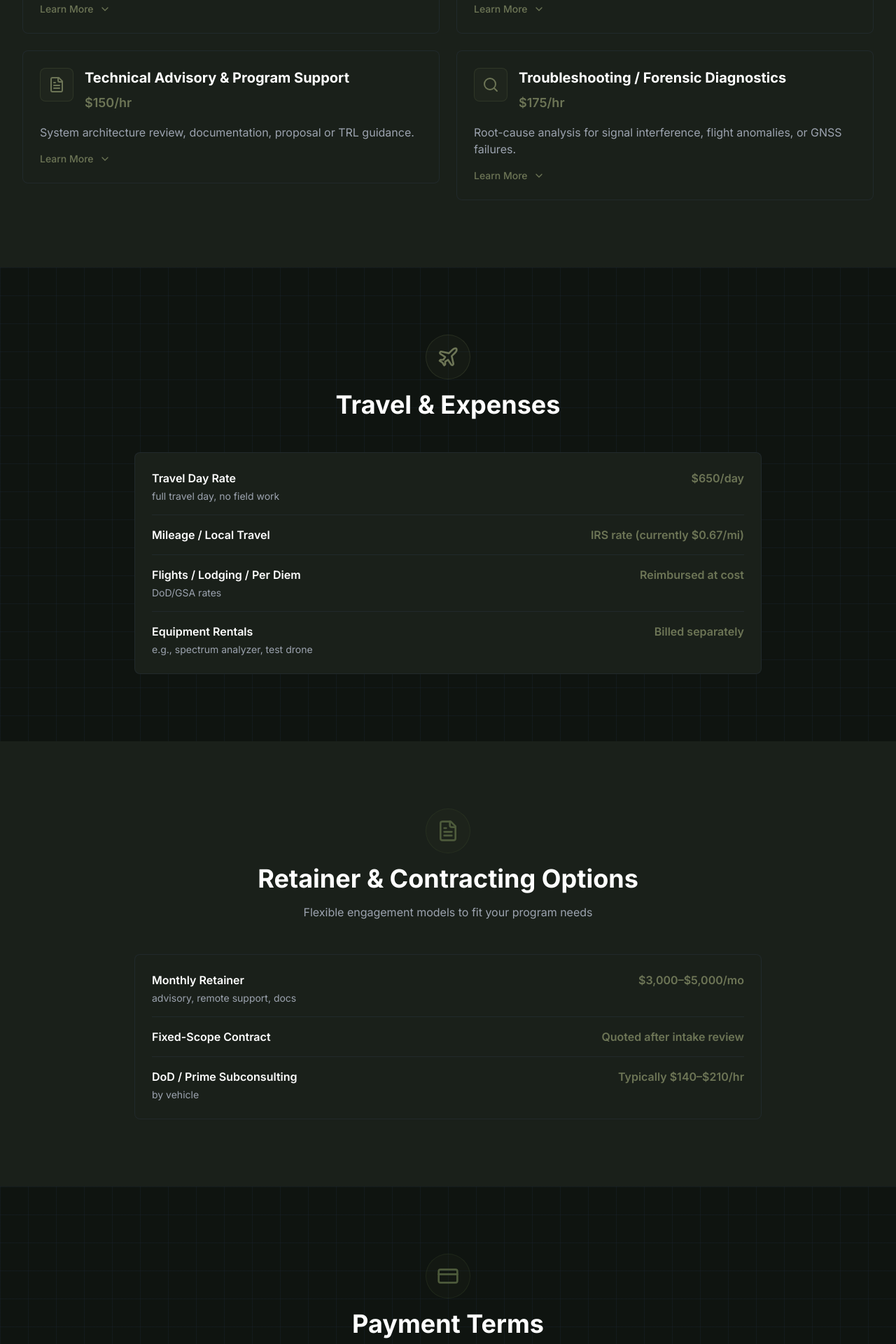
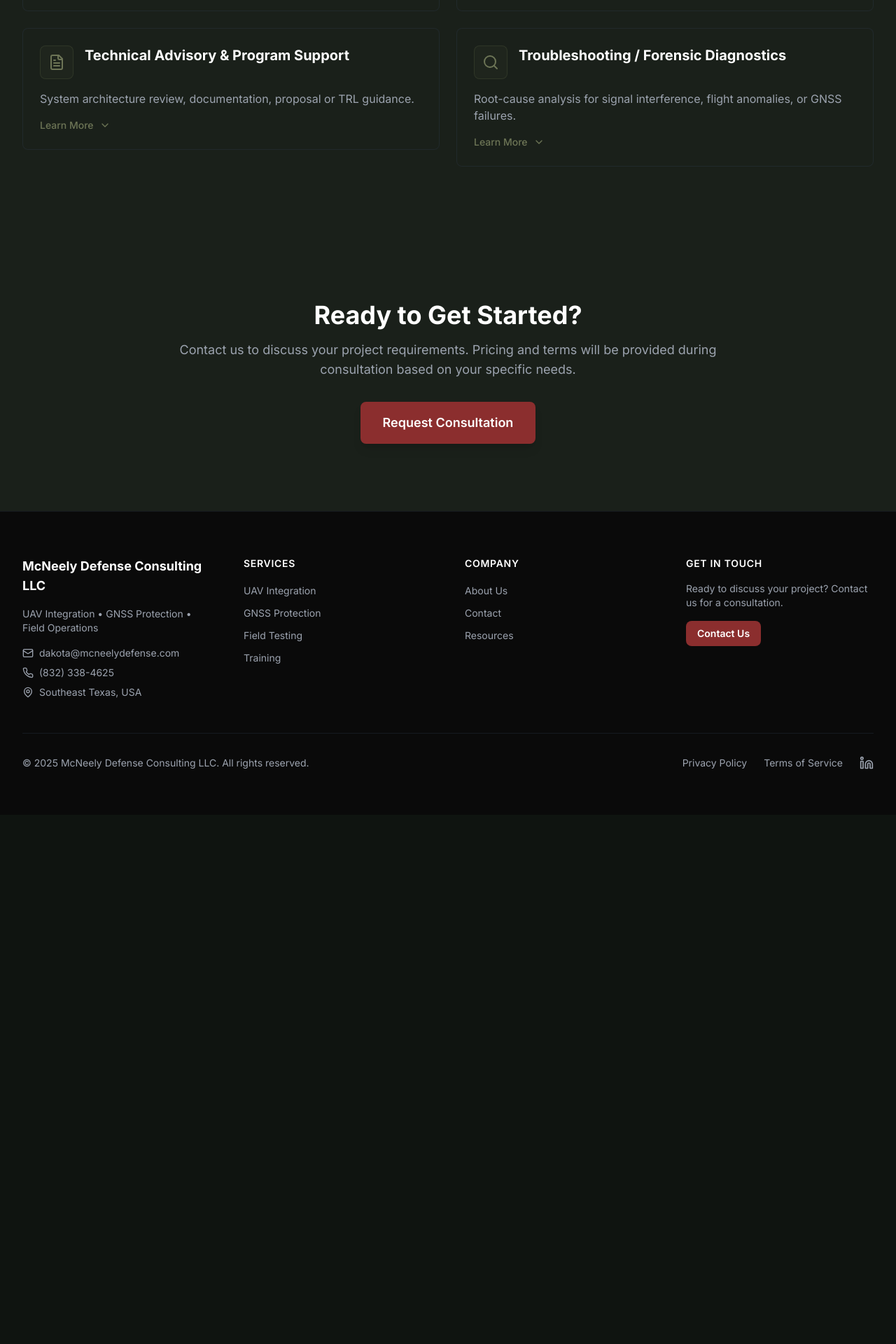
Before and after one commit to cdschexnide/mcneely-defense-consulting, a React (Vite) app: page /services in a window 1280 px wide. Shown: the part 860-2780 px from the top of the page at 70% size. After the commit the page ends 2024 px from the top, so only its background shows below. Built offline with nearby package versions, Linux system fonts and the light colour scheme.

Commit message:
removed rates

```diff
--- a/src/components/services/ServiceCard.tsx
+++ b/src/components/services/ServiceCard.tsx
@@ -22,7 +22,6 @@ export const ServiceCard: React.FC<ServiceCardProps> = ({ service }) => {
           </div>
           <div className="flex-grow">
             <h3 className="text-xl font-bold text-white mb-2">{service.title}</h3>
-            <p className="text-military-olive-light font-semibold text-lg">{service.rate}</p>
           </div>
         </div>
 
--- a/src/data/company.ts
+++ b/src/data/company.ts
@@ -28,15 +28,6 @@ Whether conducting live flight testing under GPS-denied conditions, troubleshoot
 };
 
 export const resources: Resource[] = [
-  {
-    id: "rate-chart",
-    title: "2025 Consulting Rate Chart",
-    description:
-      "Comprehensive breakdown of service rates, travel expenses, retainer options, and payment terms.",
-    fileUrl: "/src/docs/2025 Consulting Rate Chart.pdf",
-    fileSize: "510 KB",
-    fileType: "PDF",
-  },
   {
     id: "capability-statement",
     title: "McNeely Defense Consulting Capability Statement",
--- a/src/data/services.ts
+++ b/src/data/services.ts
@@ -6,7 +6,7 @@ export const services: Service[] = [
     title: 'UAV System Integration',
     description: 'System design, hardware setup, wiring, tuning, and validation.',
     detailedDescription: `McNeely Defense Consulting provides complete UAV system integration — from hardware wiring and power management to flight-controller setup and telemetry calibration. We specialize in Pixhawk-based platforms, ArduPilot configuration, and multi-sensor payload integration (GNSS, optical flow, telemetry, radar, and companion computers).`,
-    rate: '$175/hr or $1,200/day',
+    rate: '',
     icon: 'Drone',
     features: [
       'Wiring, UART/Bus mapping, and signal routing verification',
@@ -21,7 +21,7 @@ export const services: Service[] = [
     title: 'GNSS Protection & Navigation Consulting',
     description: 'Anti-jamming integration, spectrum testing, and multi-sensor fusion support.',
     detailedDescription: `We provide specialized consulting in GPS/GNSS anti-jamming, interference testing, and protected navigation architectures. Drawing from real-world field experience, we advise on resilient designs that integrate cleanly with modern autopilots and navigation systems.`,
-    rate: '$200/hr or $1,400/day',
+    rate: '',
     icon: 'Satellite',
     features: [
       'Antenna placement and cable routing optimization',
@@ -36,7 +36,7 @@ export const services: Service[] = [
     title: 'Field Testing & Validation',
     description: 'Flight testing, data collection, and post-mission analysis.',
     detailedDescription: `Our field engineers deliver end-to-end support for prototype, pre-production, and operational testing of unmanned systems. Services include flight verification, mission setup, and customer demonstrations in controlled or tactical environments.`,
-    rate: '$1,500/day (+ travel)',
+    rate: '',
     icon: 'Target',
     features: [
       'Dynamic flight testing and performance validation',
@@ -51,7 +51,7 @@ export const services: Service[] = [
     title: 'Operator Training & Mission Support',
     description: 'UAV pilot instruction, GCS setup, and mission readiness.',
     detailedDescription: `We provide structured training for engineering and operator teams on UAV configuration, GNSS troubleshooting, and resilient navigation practices. Each session includes live demonstration, documentation, and knowledge transfer to customer personnel.`,
-    rate: '$175/hr or $1,200/day',
+    rate: '',
     icon: 'GraduationCap',
     features: [
       'ArduPilot / Pixhawk setup and tuning',
@@ -66,7 +66,7 @@ export const services: Service[] = [
     title: 'Technical Advisory & Program Support',
     description: 'System architecture review, documentation, proposal or TRL guidance.',
     detailedDescription: `We assist engineering and program management teams with system design reviews, TRL advancement, and proposal development.`,
-    rate: '$150/hr',
+    rate: '',
     icon: 'FileText',
     features: [
       'Architecture and requirements analysis',
@@ -81,7 +81,7 @@ export const services: Service[] = [
     title: 'Troubleshooting / Forensic Diagnostics',
     description: 'Root-cause analysis for signal interference, flight anomalies, or GNSS failures.',
     detailedDescription: `Expert analysis and resolution of complex technical issues affecting UAV performance and navigation systems.`,
-    rate: '$175/hr',
+    rate: '',
     icon: 'Search',
     features: [
       'Flight log analysis and anomaly detection',
@@ -92,23 +92,3 @@ export const services: Service[] = [
     ]
   }
 ];
-
-export const pricingDetails = {
-  travel: [
-    { label: 'Travel Day Rate', value: '$650/day', note: 'full travel day, no field work' },
-    { label: 'Mileage / Local Travel', value: 'IRS rate (currently $0.67/mi)' },
-    { label: 'Flights / Lodging / Per Diem', value: 'Reimbursed at cost', note: 'DoD/GSA rates' },
-    { label: 'Equipment Rentals', value: 'Billed separately', note: 'e.g., spectrum analyzer, test drone' }
-  ],
-  retainer: [
-    { label: 'Monthly Retainer', value: '$3,000–$5,000/mo', note: 'advisory, remote support, docs' },
-    { label: 'Fixed-Scope Contract', value: 'Quoted after intake review' },
-    { label: 'DoD / Prime Subconsulting', value: 'Typically $140–$210/hr', note: 'by vehicle' }
-  ],
-  payment: [
-    { label: 'Deposit', value: '50% required to reserve on-site consulting' },
-    { label: 'Payment Terms', value: 'Net 15 for approved clients', note: 'otherwise payment due upon receipt' },
-    { label: 'Late Payments', value: '+2% weekly', note: '>15 days' },
-    { label: 'Travel Costs', value: 'Invoiced prior to mission' }
-  ]
-};
--- a/src/pages/Services.tsx
+++ b/src/pages/Services.tsx
@@ -1,12 +1,10 @@
 import React from 'react';
 import { motion } from 'framer-motion';
-import { Plane, FileText, CreditCard } from 'lucide-react';
 import { Section } from '../components/common/Section';
 import { Container } from '../components/common/Container';
-import { Card } from '../components/common/Card';
 import { Button } from '../components/common/Button';
 import { ServiceCard } from '../components/services/ServiceCard';
-import { services, pricingDetails } from '../data/services';
+import { services } from '../data/services';
 
 export const Services: React.FC = () => {
   return (
@@ -48,108 +46,6 @@ export const Services: React.FC = () => {
         </div>
       </Section>
 
-      {/* Travel & Expenses */}
-      <Section background="pattern">
-        <div className="max-w-4xl mx-auto">
-          <motion.div
-            initial={{ opacity: 0, y: 20 }}
-            whileInView={{ opacity: 1, y: 0 }}
-            viewport={{ once: true }}
-            className="text-center mb-12"
-          >
-            <div className="inline-flex items-center justify-center w-16 h-16 rounded-full bg-military-olive/10 border border-military-olive/30 mb-4">
-              <Plane size={32} className="text-military-olive-light" />
-            </div>
-            <h2 className="text-3xl md:text-4xl font-bold text-white mb-4">
-              Travel & Expenses
-            </h2>
-          </motion.div>
-
-          <Card>
-            <div className="space-y-4">
-              {pricingDetails.travel.map((item, index) => (
-                <div key={index} className="flex justify-between items-start pb-4 border-b border-tactical-gray/30 last:border-0 last:pb-0">
-                  <div>
-                    <p className="font-semibold text-white">{item.label}</p>
-                    {item.note && <p className="text-sm text-gray-400 mt-1">{item.note}</p>}
-                  </div>
-                  <p className="text-military-olive-light font-semibold">{item.value}</p>
-                </div>
-              ))}
-            </div>
-          </Card>
-        </div>
-      </Section>
-
-      {/* Retainer & Contracting Options */}
-      <Section background="elevated">
-        <div className="max-w-4xl mx-auto">
-          <motion.div
-            initial={{ opacity: 0, y: 20 }}
-            whileInView={{ opacity: 1, y: 0 }}
-            viewport={{ once: true }}
-            className="text-center mb-12"
-          >
-            <div className="inline-flex items-center justify-center w-16 h-16 rounded-full bg-military-green/10 border border-military-green/30 mb-4">
-              <FileText size={32} className="text-military-green-light" />
-            </div>
-            <h2 className="text-3xl md:text-4xl font-bold text-white mb-4">
-              Retainer & Contracting Options
-            </h2>
-            <p className="text-gray-400">
-              Flexible engagement models to fit your program needs
-            </p>
-          </motion.div>
-
-          <Card>
-            <div className="space-y-4">
-              {pricingDetails.retainer.map((item, index) => (
-                <div key={index} className="flex justify-between items-start pb-4 border-b border-tactical-gray/30 last:border-0 last:pb-0">
-                  <div>
-                    <p className="font-semibold text-white">{item.label}</p>
-                    {item.note && <p className="text-sm text-gray-400 mt-1">{item.note}</p>}
-                  </div>
-                  <p className="text-military-olive-light font-semibold">{item.value}</p>
-                </div>
-              ))}
-            </div>
-          </Card>
-        </div>
-      </Section>
-
-      {/* Payment Terms */}
-      <Section background="pattern">
-        <div className="max-w-4xl mx-auto">
-          <motion.div
-            initial={{ opacity: 0, y: 20 }}
-            whileInView={{ opacity: 1, y: 0 }}
-            viewport={{ once: true }}
-            className="text-center mb-12"
-          >
-            <div className="inline-flex items-center justify-center w-16 h-16 rounded-full bg-military-green/10 border border-military-green/30 mb-4">
-              <CreditCard size={32} className="text-military-green-light" />
-            </div>
-            <h2 className="text-3xl md:text-4xl font-bold text-white mb-4">
-              Payment Terms
-            </h2>
-          </motion.div>
-
-          <Card>
-            <div className="space-y-4">
-              {pricingDetails.payment.map((item, index) => (
-                <div key={index} className="flex justify-between items-start pb-4 border-b border-tactical-gray/30 last:border-0 last:pb-0">
-                  <div>
-                    <p className="font-semibold text-white">{item.label}</p>
-                    {item.note && <p className="text-sm text-gray-400 mt-1">{item.note}</p>}
-                  </div>
-                  <p className="text-military-olive-light font-semibold">{item.value}</p>
-                </div>
-              ))}
-            </div>
-          </Card>
-        </div>
-      </Section>
-
       {/* CTA Section */}
       <Section background="elevated">
         <div className="max-w-3xl mx-auto text-center">
@@ -157,7 +53,7 @@ export const Services: React.FC = () => {
             Ready to Get Started?
           </h2>
           <p className="text-lg text-gray-400 mb-8">
-            Contact us to discuss your project requirements and receive a custom quote.
+            Contact us to discuss your project requirements. Pricing and terms will be provided during consultation based on your specific needs.
           </p>
           <Button to="/contact" size="lg">
             Request Consultation
```
